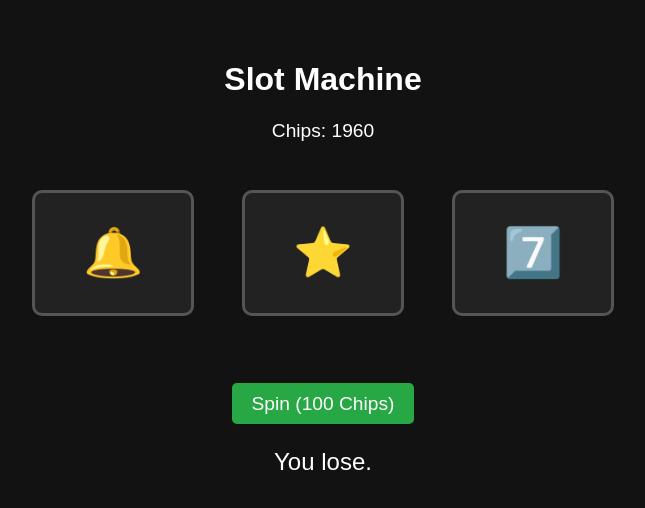
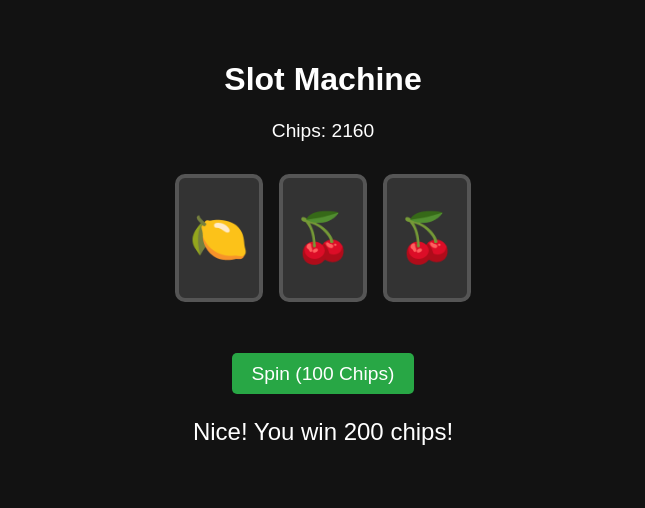
Before and after one commit to zigzagrpg/skyfall305.lol, a plain HTML site: page slots/index.html in a window 1280 px wide. Both pictures are taken after a click on the button "Spin (100 Chips)". Shown: the whole page, without its empty margins (317-962 px from the left). Drawn offline with Linux system fonts and the light colour scheme.

Commit message:
Update index.html

```diff
--- a/slots/index.html
+++ b/slots/index.html
@@ -15,28 +15,30 @@
     #reels {
       display: flex;
       justify-content: center;
-      font-size: 3em;
-      margin: 1em 0;
+      gap: 1em;
+      margin: 2em 0;
+    }
+    .reel-container {
+      width: 80px;
+      height: 120px;
+      overflow: hidden;
+      background: #333;
+      border: 4px solid #555;
+      border-radius: 10px;
+      position: relative;
     }
     .reel {
-      background: #222;
-      border: 3px solid #555;
-      padding: 0.5em 1em;
-      margin: 0 0.5em;
-      border-radius: 10px;
-      min-width: 1em;
-      height: 1.5em;
-      overflow: hidden;
+      display: flex;
+      flex-direction: column;
+      position: absolute;
+      width: 100%;
+    }
+    .symbol {
+      font-size: 3em;
+      height: 120px;
       display: flex;
       align-items: center;
       justify-content: center;
-    }
-    .rolling {
-      animation: spin 0.5s linear infinite;
-    }
-    @keyframes spin {
-      0% { transform: rotateX(0deg); }
-      100% { transform: rotateX(360deg); }
     }
     button {
       padding: 0.5em 1em;
@@ -65,9 +67,9 @@
   <h1>Slot Machine</h1>
   <div id="chips-display">Chips: 2000</div>
   <div id="reels">
-    <div class="reel" id="reel1">🍒</div>
-    <div class="reel" id="reel2">🍒</div>
-    <div class="reel" id="reel3">🍒</div>
+    <div class="reel-container"><div class="reel" id="reel1"></div></div>
+    <div class="reel-container"><div class="reel" id="reel2"></div></div>
+    <div class="reel-container"><div class="reel" id="reel3"></div></div>
   </div>
   <button onclick="spin()">Spin (100 Chips)</button>
   <div id="result"></div>
@@ -91,32 +93,47 @@
       updateChips();
       document.getElementById("result").innerText = "Rolling...";
 
-      const reel1 = document.getElementById("reel1");
-      const reel2 = document.getElementById("reel2");
-      const reel3 = document.getElementById("reel3");
+      const r1 = document.getElementById("reel1");
+      const r2 = document.getElementById("reel2");
+      const r3 = document.getElementById("reel3");
 
-      reel1.classList.add("rolling");
-      reel2.classList.add("rolling");
-      reel3.classList.add("rolling");
+      spinReel(r1, 0);
+      spinReel(r2, 300);
+      spinReel(r3, 600);
+    }
 
-      let r1, r2, r3;
+    function spinReel(reel, delay) {
+      const totalSymbols = 20;
+      let symbols = [];
+      for (let i = 0; i < totalSymbols; i++) {
+        const emoji = emojis[Math.floor(Math.random() * emojis.length)];
+        symbols.push(`<div class="symbol">${emoji}</div>`);
+      }
+      reel.innerHTML = symbols.join("");
+      reel.style.transition = 'none';
+      reel.style.top = '0px';
 
       setTimeout(() => {
-        r1 = emojis[Math.floor(Math.random() * emojis.length)];
-        reel1.innerText = r1;
-        reel1.classList.remove("rolling");
-      }, 1000);
+        reel.style.transition = 'top 1s ease-out';
+        reel.style.top = `-${(totalSymbols - 1) * 120}px`;
+      }, 50);
 
       setTimeout(() => {
-        r2 = emojis[Math.floor(Math.random() * emojis.length)];
-        reel2.innerText = r2;
-        reel2.classList.remove("rolling");
-      }, 1200);
+        const landed = reel.children[totalSymbols - 1].innerText;
+        finalizeSpin(reel.id, landed);
+      }, delay + 1000);
+    }
 
-      setTimeout(() => {
-        r3 = emojis[Math.floor(Math.random() * emojis.length)];
-        reel3.innerText = r3;
-        reel3.classList.remove("rolling");
+    const results = {};
+
+    function finalizeSpin(id, symbol) {
+      results[id] = symbol;
+
+      if (results['reel1'] && results['reel2'] && results['reel3']) {
+        const r1 = results['reel1'];
+        const r2 = results['reel2'];
+        const r3 = results['reel3'];
+        results['reel1'] = results['reel2'] = results['reel3'] = null;
 
         let resultText = "You lose.";
         if (r1 === r2 && r2 === r3) {
@@ -129,7 +146,7 @@
 
         updateChips();
         document.getElementById("result").innerText = resultText;
-      }, 1400);
+      }
     }
 
     setInterval(() => {
```
